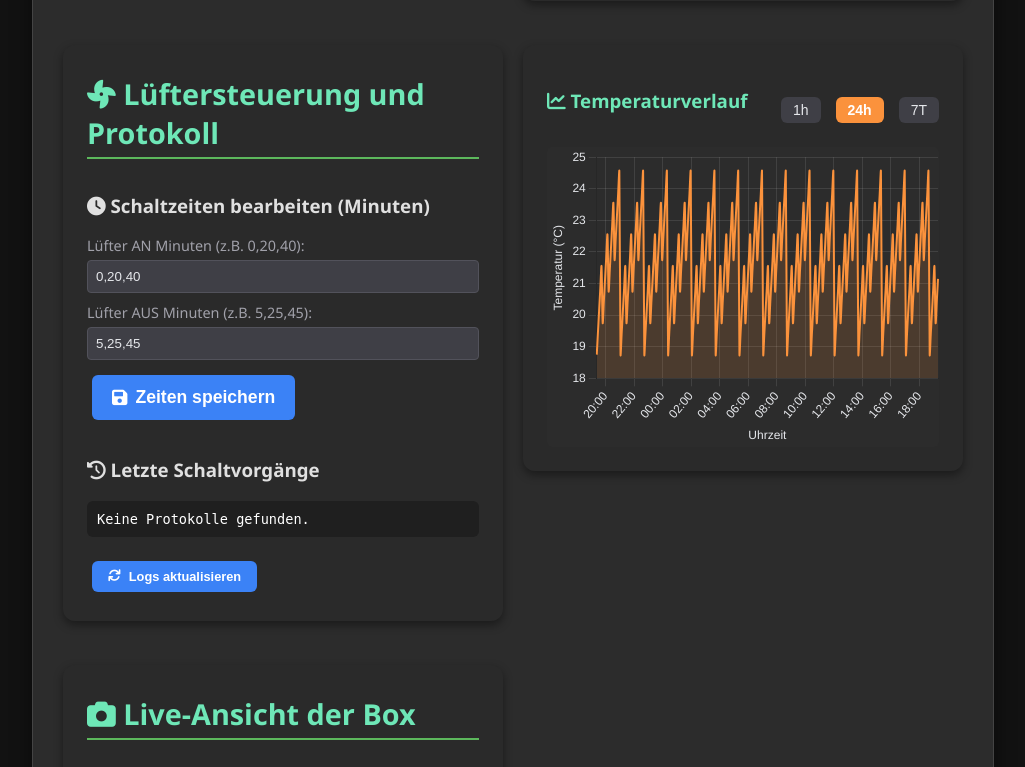
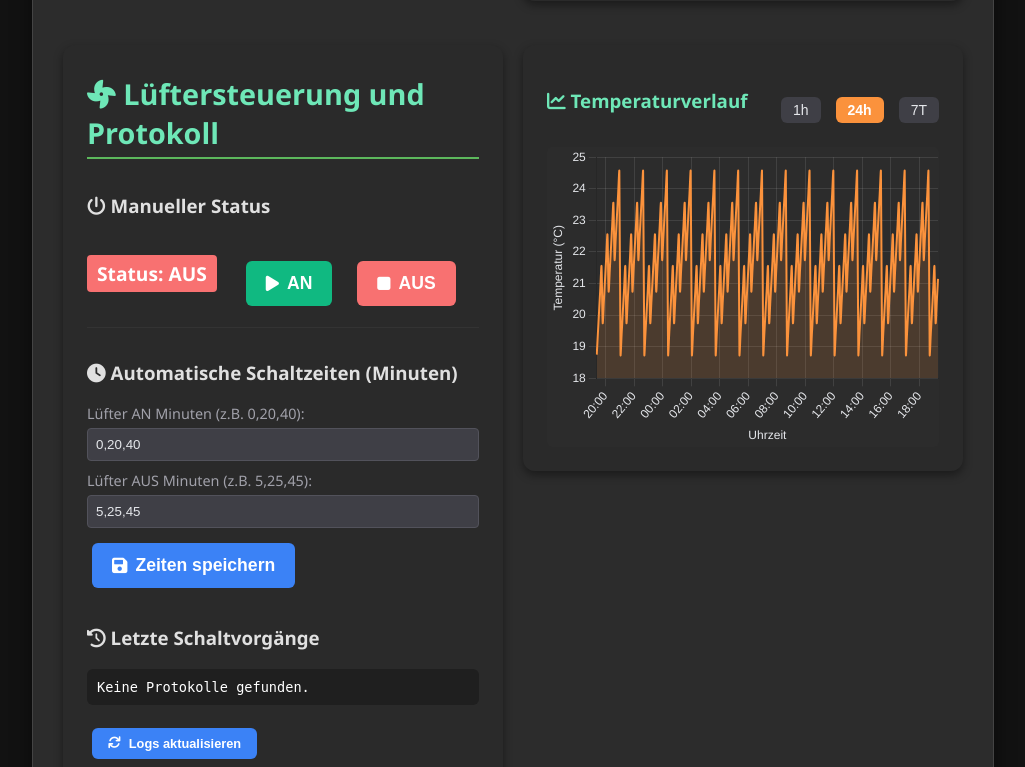
Before and after one commit to bonzei123/growbox, a Flask app: page / in a window 1280 px wide. Shown: the part 768-1535 px from the top of the page, without its empty margins (127-1152 px from the left). Run offline with Flask 3, Linux system fonts and the light colour scheme; data that the repository does not hold is empty.

Commit message:
added lueftung manual buttons and status anzeige

```diff
--- a/app.py
+++ b/app.py
@@ -23,7 +23,7 @@ HA_CONFIG = {
     "TEMP_ZELT_ENTITY": "sensor.growzeltdaten_temperature",
     "HUM_ZELT_ENTITY": "sensor.growzeltdaten_humidity",
     "LIGHT_POWER_ENTITY": "sensor.grow_licht_power",
-    "LUEFTER_ENTITY": "switch.grow_luftung_socket_1" # Für zukünftige direkte Steuerung, derzeit in lueftung.py
+    "LUEFTER_ENTITY": "switch.grow_luftung_socket_1" # Entität für den aktuellen Lüfterstatus und manuelle Steuerung
 }
 
 # --- Datenbank und Pfad Konfiguration ---
@@ -33,9 +33,7 @@ TIMELAPSE_DIR = os.path.join(BASE_DIR, "growbox_timelapses")
 LATEST_PHOTO_PATH = os.path.join(PHOTO_DIR, 'latest_photo.jpg')
 
 # Cronjob Konfiguration (ACHTUNG: Muss dem Benutzer entsprechen, der die App ausführt)
-# Der Pfad zur Crontab-Datei des Benutzers, der die cronjobs ausführt (meist 'pi')
-CRON_USER = os.environ.get('USER', 'pi')
-# Pfad zum Python-Binary in der virtuellen Umgebung
+# Der Pfad zum Python-Binary in der virtuellen Umgebung
 PYTHON_PATH = os.path.join(BASE_DIR, 'venv', 'bin', 'python3')
 # Pfad zum Lüftungsskript
 LUEFTER_SCRIPT_PATH = os.path.join(BASE_DIR, 'lueftung.py')
@@ -93,45 +91,52 @@ def save_setting(key, value):
 def update_crontab(on_minutes, off_minutes):
     """
     Aktualisiert die Crontab des Benutzers.
-    ACHTUNG: subprocess.run erfordert, dass der Benutzer, der die Flask App ausführt,
-    die Rechte hat, 'crontab -e' und 'crontab -l' auszuführen.
     """
     try:
+        # Finde den Benutzer, der die App ausführt, um die Crontab richtig zu behandeln
+        cron_user = os.environ.get('USER') or os.path.basename(os.path.expanduser('~'))
+
         # 1. Aktuelle Crontab lesen
-        result = subprocess.run(['crontab', '-l'], capture_output=True, text=True, check=False, user=CRON_USER)
+        # -l: listet die Crontab. pipe sie durch den stdin/stdout
+        result = subprocess.run(['crontab', '-l'], capture_output=True, text=True, check=False)
         current_crontab = result.stdout
 
         # 2. Bestehende Lüfter-Einträge entfernen
         new_crontab_lines = []
+        # Marker, um sicherzustellen, dass nur die von uns erstellten Einträge entfernt werden
+        luefter_block_start = f"{CRON_IDENTIFIER} START"
+        luefter_block_end = f"{CRON_IDENTIFIER} END"
+
         in_luefter_block = False
         for line in current_crontab.splitlines():
-            if line.startswith(CRON_IDENTIFIER):
+            if line.strip() == luefter_block_start:
                 in_luefter_block = True
                 continue
-            if line.startswith("# END" + CRON_IDENTIFIER):
+            if line.strip() == luefter_block_end:
                 in_luefter_block = False
                 continue
-            if not in_luefter_block and CRON_IDENTIFIER not in line:
+            if not in_luefter_block:
                  # Behält alle Zeilen bei, die nicht zum Lüfter-Block gehören
                 new_crontab_lines.append(line)
 
         # 3. Neue Lüfter-Einträge hinzufügen
         if on_minutes or off_minutes:
-            new_crontab_lines.append(CRON_IDENTIFIER + " START")
+            new_crontab_lines.append(luefter_block_start)
             # Aufbau des Cron-Befehls: [Minuten] [Stunden] * * * [PYTHON_PATH] [LUEFTER_SCRIPT] [Command]
             if on_minutes:
                 new_crontab_lines.append(f"{on_minutes} * * * * {PYTHON_PATH} {LUEFTER_SCRIPT_PATH} on")
             if off_minutes:
                 new_crontab_lines.append(f"{off_minutes} * * * * {PYTHON_PATH} {LUEFTER_SCRIPT_PATH} off")
-            new_crontab_lines.append(CRON_IDENTIFIER + " END")
+            new_crontab_lines.append(luefter_block_end)
 
         # 4. Neue Crontab schreiben
+        # Füge einen abschließenden Zeilenumbruch hinzu, was gute Praxis ist
         new_crontab = "\n".join(new_crontab_lines) + "\n"
 
         # pipe den neuen Inhalt an 'crontab -'
-        process = subprocess.run(['crontab', '-'], input=new_crontab, encoding='utf-8', check=True, user=CRON_USER)
+        process = subprocess.run(['crontab', '-'], input=new_crontab, encoding='utf-8', check=True)
 
-        print(f"Crontab erfolgreich aktualisiert für Benutzer {CRON_USER}.")
+        print(f"Crontab erfolgreich aktualisiert für Benutzer {cron_user}.")
         return True, "Cronjobs erfolgreich aktualisiert und gespeichert!"
 
     except subprocess.CalledProcessError as e:
@@ -209,8 +214,7 @@ def get_temperature_data():
 
         if not data:
             # Fallback bei leeren Daten
-            labels = []
-            values = []
+            labels = []; values = []
             start_time = datetime.datetime.now() - datetime.timedelta(hours=hours)
             num_points = (hours * 12)
             for i in range(num_points):
@@ -247,13 +251,12 @@ def get_luefter_logs():
     try:
         conn = get_db_connection()
         cursor = conn.cursor()
-        # Hole die letzten 20 Einträge in umgekehrter Reihenfolge (neueste zuerst)
         cursor.execute("SELECT timestamp, action, status FROM luefter_logs ORDER BY id DESC LIMIT 20")
         logs = cursor.fetchall()
 
-        # Formatiere die Logs für JSON-Antwort
         log_list = []
         for ts, action, status in logs:
+            # Konvertiere ISO-Format in lesbares Format
             log_list.append({
                 'timestamp': datetime.datetime.fromisoformat(ts).strftime('%Y-%m-%d %H:%M:%S'),
                 'action': action,
@@ -291,6 +294,47 @@ def save_luefter_settings():
     else:
         return jsonify({'error': message}), 500
 
+# --- API Endpunkt für manuelle Lüftersteuerung ---
+@app.route('/api/luefter_toggle', methods=['POST'])
+def luefter_toggle():
+    """Sendet einen direkten AN/AUS-Befehl an Home Assistant."""
+    data = request.get_json()
+    command = data.get('command', '').lower()
+
+    if command not in ['on', 'off']:
+        return jsonify({'error': 'Ungültiger Befehl. Erwarte "on" oder "off".'}), 400
+
+    ha_service = 'turn_on' if command == 'on' else 'turn_off'
+
+    url = f"{HA_CONFIG['HA_URL']}/api/services/switch/{ha_service}"
+    headers = {
+        "Authorization": f"Bearer {HA_CONFIG['HA_TOKEN']}",
+        "Content-Type": "application/json"
+    }
+    payload = {
+        "entity_id": HA_CONFIG["LUEFTER_ENTITY"]
+    }
+
+    try:
+        response = requests.post(url, headers=headers, json=payload, timeout=5)
+        response.raise_for_status()
+
+        # Manuelle Steuerung muss nicht in die luefter_logs, da der Cronjob-Log
+        # nur die automatischen Schaltungen protokolliert, aber wir loggen es zur Sicherheit:
+        conn = get_db_connection()
+        cursor = conn.cursor()
+        timestamp = datetime.datetime.now().isoformat()
+        cursor.execute("INSERT INTO luefter_logs (timestamp, action, status) VALUES (?, ?, ?)",
+                       (timestamp, ha_service, "MANUAL_SUCCESS"))
+        conn.commit()
+        conn.close()
+
+        return jsonify({'message': f"Lüfter erfolgreich auf {command} gesetzt."})
+
+    except requests.exceptions.RequestException as e:
+        print(f"FEHLER beim manuellen HA-Aufruf: {e}")
+        return jsonify({'error': f"HA API Fehler: {e}"}), 500
+
 
 # --- Webserver Routen ---
 @app.route('/')
@@ -307,8 +351,9 @@ def index():
     temp_zelt = get_ha_sensor_state(HA_CONFIG["TEMP_ZELT_ENTITY"])
     hum_zelt = get_ha_sensor_state(HA_CONFIG["HUM_ZELT_ENTITY"])
     light_power = get_ha_sensor_state(HA_CONFIG["LIGHT_POWER_ENTITY"])
+    luefter_state = get_ha_sensor_state(HA_CONFIG["LUEFTER_ENTITY"]) # Aktueller Status des Lüfters
 
-    # 3. Lüfter Cron Einstellungen abrufen
+    # 3. Lüfter Cron Einstellungen und Logs abrufen
     luefter_settings = get_settings()
 
     conn = None
@@ -341,7 +386,8 @@ def index():
                            # Lüftersteuerung Variablen
                            luefter_on_minutes=luefter_settings['on_minutes'],
                            luefter_off_minutes=luefter_settings['off_minutes'],
-                           luefter_logs=luefter_logs)
+                           luefter_logs=luefter_logs,
+                           luefter_state=luefter_state) # NEU: Lüfterstatus
 
 @app.route('/create_timelapse', methods=['POST'])
 def create_timelapse():
@@ -405,9 +451,15 @@ if __name__ == '__main__':
     # Initialisiere die DB, falls sie noch nicht existiert
     try:
         conn = get_db_connection()
-        from lueftung import initialize_db # Importiere die DB-Initialisierung aus lueftung.py
-        initialize_db()
+        # Hinweis: Hier müsste die Funktion initialize_db aus lueftung.py importiert werden,
+        # was bei einem direkten Import zu Problemen führen kann, da lueftung.py
+        # selbst bereits die DB nutzt. Die manuelle Initialisierung ist sicherer.
+        # Stattdessen: Führe die Initialisierung hier durch:
+        cursor = conn.cursor()
+        cursor.execute("CREATE TABLE IF NOT EXISTS luefter_logs (id INTEGER PRIMARY KEY AUTOINCREMENT, timestamp TEXT NOT NULL, action TEXT NOT NULL, status TEXT NOT NULL)")
+        cursor.execute("CREATE TABLE IF NOT EXISTS settings (key TEXT PRIMARY KEY, value TEXT NOT NULL)")
+        conn.commit()
     except Exception as e:
-        print(f"WARNUNG: DB konnte nicht initialisiert werden, da lueftung.py fehlt oder ein Fehler auftrat: {e}")
+        print(f"WARNUNG: DB Initialisierung fehlgeschlagen: {e}")
 
     app.run(host='0.0.0.0', port=8000, debug=True)
--- a/templates/index.html
+++ b/templates/index.html
@@ -59,7 +59,7 @@
 </div>
 </div>
 
-<!-- Pumpensteuerung Widget (enthält pH, EC und Pumpen-Status) -->
+<!-- Pumpensteuerung Widget (enthält jetzt pH, EC und Pumpen-Status) -->
 
 <div class="widget" id="pumps-widget">
 <h2 style="color: #6ee7b7;"><i class="fas fa-pump"></i> Pumpensteuerung</h2>
@@ -95,12 +95,32 @@
 </div>
 </div>
 
-<!-- NEU: Lüftersteuerung und Log Widget -->
+<!-- Lüftersteuerung und Log Widget (enthält jetzt Status und manuelle Steuerung) -->
 <div class="widget" id="luefter-widget">
 <h2 style="color: #6ee7b7;"><i class="fas fa-fan"></i> Lüftersteuerung und Protokoll</h2>
 <div class="luefter-content">
-    <div class="luefter-settings">
-        <h3><i class="fas fa-clock"></i> Schaltzeiten bearbeiten (Minuten)</h3>
+
+    <!-- Manueller Status und Steuerung -->
+    <div class="luefter-manual-control" style="margin-bottom: 2rem; padding-bottom: 1rem; border-bottom: 1px solid #333;">
+        <h3><i class="fas fa-power-off"></i> Manueller Status</h3>
+        <div style="display: flex; align-items: center; gap: 1.5rem; margin-top: 10px;">
+            <!-- Statusanzeige -->
+            <div id="luefter-status-display" style="font-size: 1.2rem; font-weight: bold; padding: 5px 10px; border-radius: 4px; color: #fff; background-color: {{ '#10b981' if luefter_state == 'on' else '#f87171' }}">
+                Status: {{ 'AN' if luefter_state == 'on' else 'AUS' }}
+            </div>
+
+            <!-- Manuelle Buttons -->
+            <div class="button-group">
+                <button class="button" onclick="toggleLuefter('on')" style="background-color: #10b981;"><i class="fas fa-play"></i> AN</button>
+                <button class="button button-secondary" onclick="toggleLuefter('off')" style="background-color: #f87171;"><i class="fas fa-stop"></i> AUS</button>
+            </div>
+        </div>
+    </div>
+
+
+    <!-- Schaltzeiten -->
+    <div class="luefter-settings" style="margin-bottom: 2rem;">
+        <h3><i class="fas fa-clock"></i> Automatische Schaltzeiten (Minuten)</h3>
         <form id="luefter-settings-form">
             <div class="input-group">
                 <label for="on_minutes">Lüfter AN Minuten (z.B. 0,20,40):</label>
@@ -115,7 +135,8 @@
         <p id="settings-status" style="margin-top: 10px; color: #4ade80;"></p>
     </div>
 
-    <div class="luefter-log" style="margin-top: 2rem;">
+    <!-- Protokolle -->
+    <div class="luefter-log">
         <h3><i class="fas fa-history"></i> Letzte Schaltvorgänge</h3>
         <pre id="luefter-log-output" style="background-color: #1f1f1f; color: #fff; padding: 10px; border-radius: 6px; font-size: 0.85rem; max-height: 250px; overflow-y: scroll;">
 {% for log in luefter_logs %}
@@ -340,6 +361,44 @@ async function loadLuefterLogs() {
     }
 }
 
+// Manuelle Steuerung des Lüfters (AN/AUS)
+async function toggleLuefter(command) {
+    const statusDisplay = document.getElementById('luefter-status-display');
+    const oldText = statusDisplay.textContent;
+    statusDisplay.textContent = `Schalte ${command.toUpperCase()}...`;
+    statusDisplay.style.backgroundColor = '#fb923c'; // Orange während des Schaltens
+
+    try {
+        const response = await fetch('/api/luefter_toggle', {
+            method: 'POST',
+            headers: { 'Content-Type': 'application/json' },
+            body: JSON.stringify({ command: command })
+        });
+
+        const result = await response.json();
+
+        if (response.ok) {
+            // Aktualisiere Statusanzeige
+            const newState = command === 'on' ? 'AN' : 'AUS';
+            statusDisplay.textContent = `Status: ${newState}`;
+            statusDisplay.style.backgroundColor = command === 'on' ? '#10b981' : '#f87171';
+            // Lade die Logs neu, um den manuellen Schaltvorgang zu sehen
+            loadLuefterLogs();
+        } else {
+            alert(`Fehler beim Schalten: ${result.error || 'Unbekannter Fehler'}`);
+            statusDisplay.textContent = oldText; // Zurück zum alten Zustand
+            statusDisplay.style.backgroundColor = oldText.includes('AN') ? '#10b981' : '#f87171';
+        }
+
+    } catch (error) {
+        console.error("Netzwerkfehler beim Schalten:", error);
+        alert('Netzwerkfehler: Gerät konnte nicht geschaltet werden.');
+        statusDisplay.textContent = oldText; // Zurück zum alten Zustand
+        statusDisplay.style.backgroundColor = oldText.includes('AN') ? '#10b981' : '#f87171';
+    }
+}
+
+
 // Behandelt das Speichern der Cron-Minuten
 document.getElementById('luefter-settings-form').addEventListener('submit', async function(e) {
     e.preventDefault();
@@ -505,5 +564,4 @@ opacity: 0.9;
     font-size: 0.8rem;
 }
 </style>
-
 {% endblock %}
```
